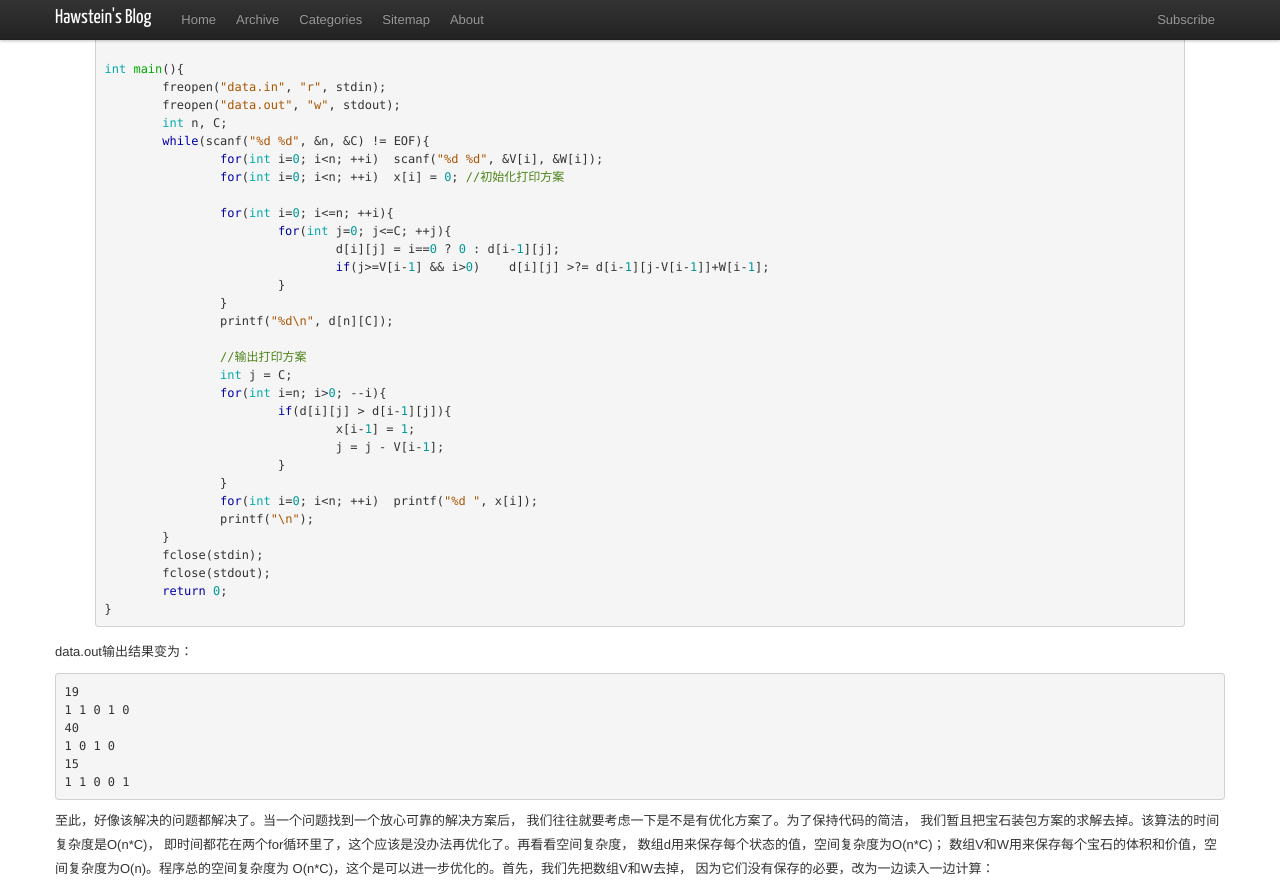
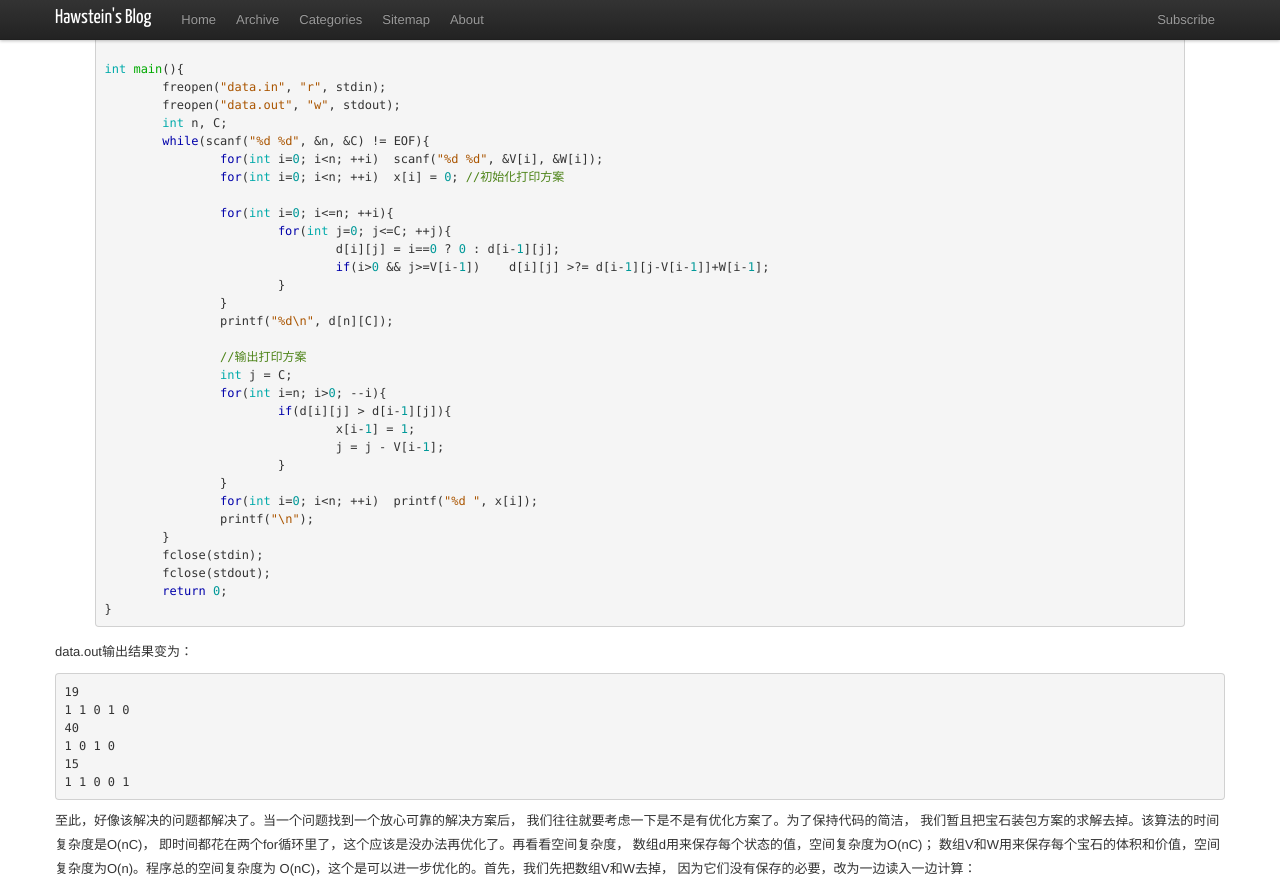
Before and after one commit to Hawstein/hawstein.github.com, a Jekyll site: the page built from _posts/2013/2013-3-1-dp-knapsack.md, in a window 1280 px wide and 1400 px high, scrolled down 2429 px. Shown: the top 892 px of the window. Built offline with Jekyll 4.4.1, drawn with Linux system fonts in a browser that asks for light colours; nearby versions of some CDN libraries; Markdown is read by kramdown in place of the engine named in the settings; comment, search, counter and statistics services are not loaded; some of the changed text lies outside the part shown.

```diff
--- a/_posts/2013/2013-3-1-dp-knapsack.md
+++ b/_posts/2013/2013-3-1-dp-knapsack.md
@@ -60,7 +60,7 @@ d(i-1,j-V[i-1]) + W[i-1] }。注意讨论前i个宝石装入背包的时候，
 for(int i=0; i<=n; ++i){
     for(int j=0; j<=C; ++j){
         d[i][j] = i==0 ? 0 : d[i-1][j];
-        if(j>=V[i-1] && i>0)  d[i][j] >?= d[i-1][j-V[i-1]]+W[i-1];
+        if(i>0 && j>=V[i-1])  d[i][j] >?= d[i-1][j-V[i-1]]+W[i-1];
     }
  }
 {% endhighlight %}
@@ -91,7 +91,7 @@ int main(){
 		for(int i=0; i<=n; ++i){
 			for(int j=0; j<=C; ++j){
 				d[i][j] = i==0 ? 0 : d[i-1][j];
-				if(j>=V[i-1] && i>0)	d[i][j] >?= d[i-1][j-V[i-1]]+W[i-1];
+				if(i>0 && j>=V[i-1])	d[i][j] >?= d[i-1][j-V[i-1]]+W[i-1];
 			}
 		}
 		printf("%d\n", d[n][C]);//最终求解的最大价值
@@ -177,7 +177,7 @@ int main(){
 		for(int i=0; i<=n; ++i){
 			for(int j=0; j<=C; ++j){
 				d[i][j] = i==0 ? 0 : d[i-1][j];
-				if(j>=V[i-1] && i>0)	d[i][j] >?= d[i-1][j-V[i-1]]+W[i-1];
+				if(i>0 && j>=V[i-1])	d[i][j] >?= d[i-1][j-V[i-1]]+W[i-1];
 			}
 		}
 		printf("%d\n", d[n][C]);
@@ -210,11 +210,11 @@ data.out输出结果变为：
 
 至此，好像该解决的问题都解决了。当一个问题找到一个放心可靠的解决方案后，
 我们往往就要考虑一下是不是有优化方案了。为了保持代码的简洁，
-我们暂且把宝石装包方案的求解去掉。该算法的时间复杂度是O(n\*C)，
+我们暂且把宝石装包方案的求解去掉。该算法的时间复杂度是O(nC)，
 即时间都花在两个for循环里了，这个应该是没办法再优化了。再看看空间复杂度，
-数组d用来保存每个状态的值，空间复杂度为O(n\*C)；
+数组d用来保存每个状态的值，空间复杂度为O(nC)；
 数组V和W用来保存每个宝石的体积和价值，空间复杂度为O(n)。程序总的空间复杂度为
-O(n\*C)，这个是可以进一步优化的。首先，我们先把数组V和W去掉，
+O(nC)，这个是可以进一步优化的。首先，我们先把数组V和W去掉，
 因为它们没有保存的必要，改为一边读入一边计算：
 
 {% highlight cpp %}
```
Also changed, not shown: other parts of _posts/2013/2013-3-1-dp-knapsack.md (+1 -1 lines).
